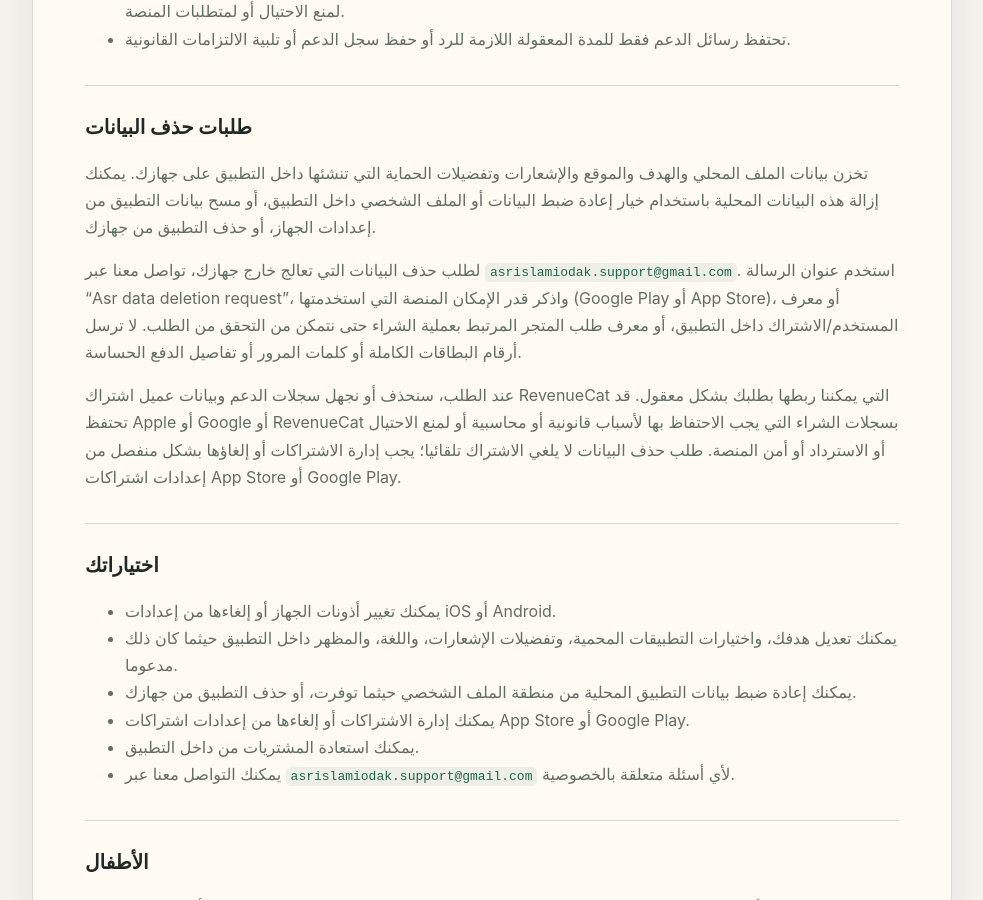
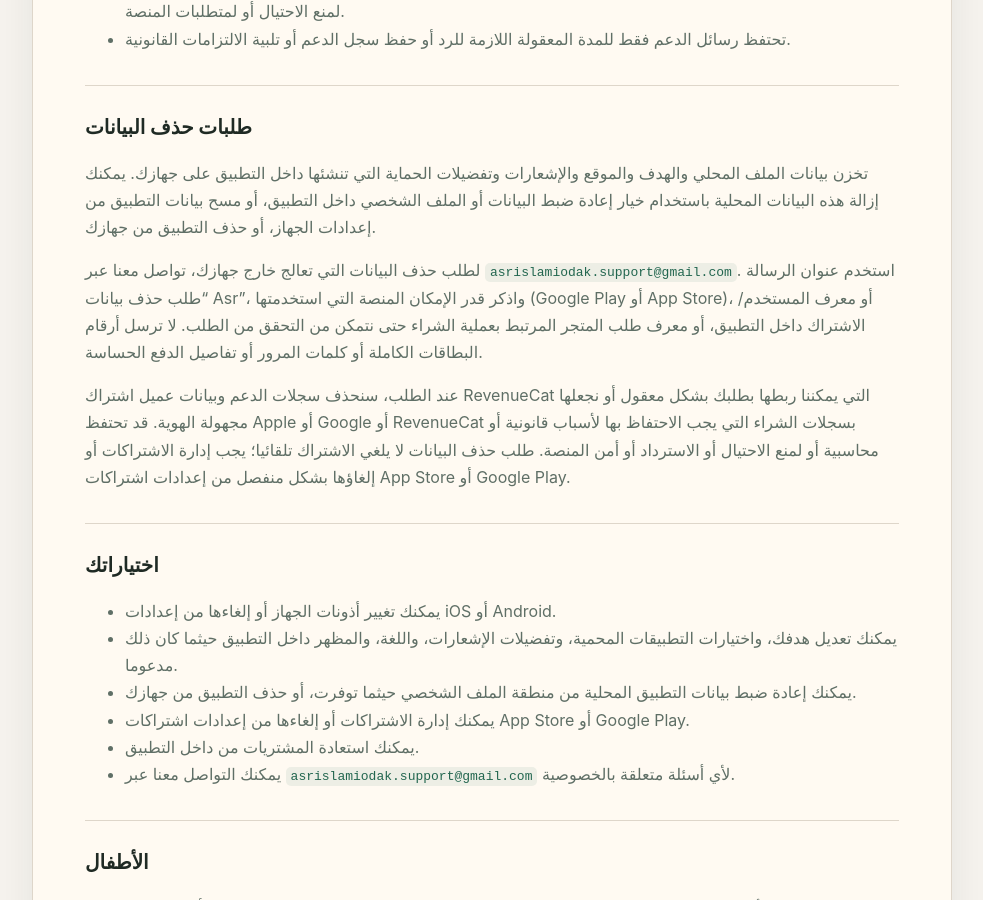
Before and after one commit to yavuzselimaydn/asr-legal, a Jekyll site: the page built from ar/privacy/index.md, in a window 1280 px wide and 900 px high, scrolled down 1798 px. Shown: the whole window, without its empty margins (148-1131 px from the left). Built offline with Jekyll 4.4.1, drawn with Linux system fonts in a browser that asks for light colours; some of the changed text lies outside the part shown.

Commit message:
fix: improve wording for clarity in privacy policy and terms of use

```diff
--- a/ar/privacy/index.md
+++ b/ar/privacy/index.md
@@ -55,9 +55,9 @@ dir: rtl
 
 تخزن بيانات الملف المحلي والهدف والموقع والإشعارات وتفضيلات الحماية التي تنشئها داخل التطبيق على جهازك. يمكنك إزالة هذه البيانات المحلية باستخدام خيار إعادة ضبط البيانات أو الملف الشخصي داخل التطبيق، أو مسح بيانات التطبيق من إعدادات الجهاز، أو حذف التطبيق من جهازك.
 
-لطلب حذف البيانات التي تعالج خارج جهازك، تواصل معنا عبر `asrislamiodak.support@gmail.com`. استخدم عنوان الرسالة "Asr data deletion request"، واذكر قدر الإمكان المنصة التي استخدمتها (Google Play أو App Store)، أو معرف المستخدم/الاشتراك داخل التطبيق، أو معرف طلب المتجر المرتبط بعملية الشراء حتى نتمكن من التحقق من الطلب. لا ترسل أرقام البطاقات الكاملة أو كلمات المرور أو تفاصيل الدفع الحساسة.
+لطلب حذف البيانات التي تعالج خارج جهازك، تواصل معنا عبر `asrislamiodak.support@gmail.com`. استخدم عنوان الرسالة "طلب حذف بيانات Asr"، واذكر قدر الإمكان المنصة التي استخدمتها (Google Play أو App Store)، أو معرف المستخدم/الاشتراك داخل التطبيق، أو معرف طلب المتجر المرتبط بعملية الشراء حتى نتمكن من التحقق من الطلب. لا ترسل أرقام البطاقات الكاملة أو كلمات المرور أو تفاصيل الدفع الحساسة.
 
-عند الطلب، سنحذف أو نجهل سجلات الدعم وبيانات عميل اشتراك RevenueCat التي يمكننا ربطها بطلبك بشكل معقول. قد تحتفظ Apple أو Google أو RevenueCat بسجلات الشراء التي يجب الاحتفاظ بها لأسباب قانونية أو محاسبية أو لمنع الاحتيال أو الاسترداد أو أمن المنصة. طلب حذف البيانات لا يلغي الاشتراك تلقائيا؛ يجب إدارة الاشتراكات أو إلغاؤها بشكل منفصل من إعدادات اشتراكات App Store أو Google Play.
+عند الطلب، سنحذف سجلات الدعم وبيانات عميل اشتراك RevenueCat التي يمكننا ربطها بطلبك بشكل معقول أو نجعلها مجهولة الهوية. قد تحتفظ Apple أو Google أو RevenueCat بسجلات الشراء التي يجب الاحتفاظ بها لأسباب قانونية أو محاسبية أو لمنع الاحتيال أو الاسترداد أو أمن المنصة. طلب حذف البيانات لا يلغي الاشتراك تلقائيا؛ يجب إدارة الاشتراكات أو إلغاؤها بشكل منفصل من إعدادات اشتراكات App Store أو Google Play.
 
 ## اختياراتك
 
```
Also changed, not shown: other parts of ar/privacy/index.md (+1 -1 lines), ar/terms/index.md (+3 -3 lines), en/privacy/index.md (+2 -2 lines), en/terms/index.md (+3 -3 lines).
